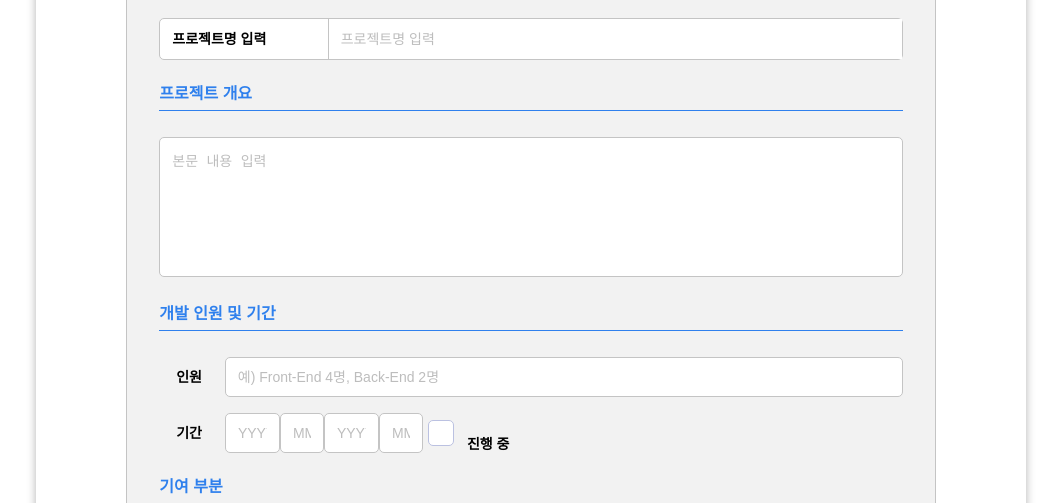
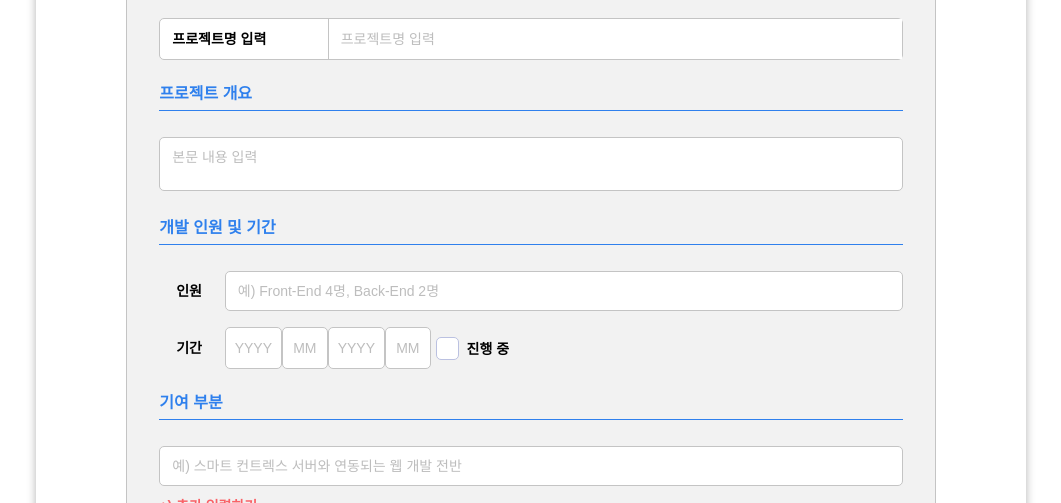
Before and after one commit to weniv/MAKE-RE, a React (Create React App) app: page / in a window 1280 px wide. Shown: the part 520-1023 px from the top of the page, without its empty margins (109-1170 px from the left). Built offline with nearby package versions, Linux system fonts and the light colour scheme.

Commit message:
style: commonStyles와 reset 기본 스타일 및 클래스 추가

```diff
--- a/src/components/Career/components/Inputs.jsx
+++ b/src/components/Career/components/Inputs.jsx
@@ -20,7 +20,7 @@ export default function Inputs() {
 const Period = () => {
   return (
     <div className={styles.deploy}>
-      <h4>기간</h4>
+      <h4 className="inputDescription">기간</h4>
       <input type="text" placeholder="예) 2019. 01. 01 ~ 2019. 01. 03" />
     </div>
   )
@@ -29,7 +29,7 @@ const Period = () => {
 const Company = () => {
   return (
     <div className={styles.company}>
-      <h4>회사명</h4>
+      <h4 className="inputDescription">회사명</h4>
       <input type="text" placeholder="예) 네이버 (NAVER) " />
     </div>
   )
--- a/src/components/Project/ProjectInput.module.css
+++ b/src/components/Project/ProjectInput.module.css
@@ -1,45 +1,16 @@
 /* common */
-/* div h3 {
+h3.subTitle {
   margin: 26px 0 26px;
   padding-bottom: 8px;
   font-weight: 700;
   font-size: 16px;
   color: var(--main-color);
   border-bottom: 1.4px solid var(--main-color);
-} */
+}
 
-/* div h4 {
+/* h4.inputDescription {
   font-size: 14px;
   font-weight: 700;
-} */
-
-/* div input {
-  height: 40px;
-  font-size: 14px;
-  border: 1px solid var(--border-color);
-  border-radius: 5px;
-}
-
-.cont form {
-  width: 92%;
-  height: auto;
-  margin: 0 auto;
-  margin-top: 36px;
-}
-
-textarea {
-  width: 100%;
-  height: 140px;
-  resize: none;
-  font-size: 14px;
-  border: 1px solid var(--border-color);
-  border-radius: 5px;
-  padding: 12px;
-}
-
-form input::placeholder,
-form textarea::placeholder {
-  color: var(--placeholder-color);
 } */
 
 /* main */
@@ -49,6 +20,13 @@ main .cont {
   border: 1px solid var(--border-color);
   border-radius: 5px;
   padding-bottom: 66px;
+}
+
+form.inputWrap {
+  width: 92%;
+  height: auto;
+  margin: 0 auto;
+  margin-top: 36px;
 }
 
 /* ProjectAlign */
@@ -121,6 +99,11 @@ main .cont {
   border-left: 1px solid var(--border-color);
 }
 
+/* ProjectOutline */
+textarea.oulineText {
+  height: 140px;
+}
+
 /* ProjectDetail */
 .peple {
   margin-bottom: 16px;
@@ -152,7 +135,10 @@ main .cont {
 }
 
 .period input {
+  box-sizing: content-box;
+  padding: 0;
   font-size: 14px;
+  text-align: center;
 }
 
 .period .year {
--- a/src/components/Project/components/Inputs.jsx
+++ b/src/components/Project/components/Inputs.jsx
@@ -12,7 +12,7 @@ export default function Inputs() {
       <ProjectAlign />
       <div className={styles.cont}>
         <ProjectHeader />
-        <form>
+        <form className={styles.inputWrap}>
           <ProjectTitle />
           <ProjectOutline />
           <ProjectDetail />
@@ -49,7 +49,7 @@ const ProjectHeader = () => {
 const ProjectTitle = () => {
   return (
     <div className={styles.projectTitle}>
-      <h4>프로젝트명 입력</h4>
+      <h4 className="inputDescription">프로젝트명 입력</h4>
       <input type="text" placeholder="프로젝트명 입력" />
     </div>
   )
@@ -58,8 +58,8 @@ const ProjectTitle = () => {
 const ProjectOutline = () => {
   return (
     <>
-      <h3>프로젝트 개요</h3>
-      <textarea placeholder="본문 내용 입력"></textarea>
+      <h3 className={styles.subTitle}>프로젝트 개요</h3>
+      <textarea className="oulineText" placeholder="본문 내용 입력"></textarea>
     </>
   )
 }
@@ -67,7 +67,7 @@ const ProjectOutline = () => {
 const People = () => {
   return (
     <div className={styles.peple}>
-      <h4>인원</h4>
+      <h4 className="inputDescription">인원</h4>
       <input type="text" placeholder="예) Front-End 4명, Back-End 2명" />
     </div>
   )
@@ -76,7 +76,7 @@ const People = () => {
 const Period = () => {
   return (
     <div className={styles.period}>
-      <h4>기간</h4>
+      <h4 className="inputDescription">기간</h4>
       <div>
         <input type="text" placeholder="YYYY" className={styles.year} />
         <input type="text" placeholder="MM" className={styles.month} />
@@ -91,7 +91,7 @@ const Period = () => {
 const ProjectDetail = () => {
   return (
     <>
-      <h3>개발 인원 및 기간</h3>
+      <h3 className={styles.subTitle}>개발 인원 및 기간</h3>
       <People />
       <Period />
     </>
@@ -101,7 +101,7 @@ const ProjectDetail = () => {
 const ProjectContribution = () => {
   return (
     <>
-      <h3>기여 부분</h3>
+      <h3 className={styles.subTitle}>기여 부분</h3>
       <div className={styles.contribution}>
         <input
           type="text"
@@ -118,7 +118,7 @@ const ProjectContribution = () => {
 const ProjectSkill = () => {
   return (
     <>
-      <h3>적용 기술</h3>
+      <h3 className={styles.subTitle}>적용 기술</h3>
       <div className={styles.skill}>
         <input type="text" placeholder="예) Java" />
         <button type="button" className="skillBtn ">
@@ -132,7 +132,7 @@ const ProjectSkill = () => {
 const GithubLink = () => {
   return (
     <>
-      <h3>깃허브 링크</h3>
+      <h3 className={styles.subTitle}>깃허브 링크</h3>
       <div className={styles.github}>
         <img src="" alt="" />
         <input type="url" />
@@ -144,7 +144,7 @@ const GithubLink = () => {
 const DeployLink = () => {
   return (
     <>
-      <h3>프로젝트 링크</h3>
+      <h3 className={styles.subTitle}>프로젝트 링크</h3>
       <div className={styles.deploy}>
         <img src="" alt="" />
         <input type="url" />
--- a/src/components/common.css
+++ /dev/null
@@ -1,43 +0,0 @@
-div h3 {
-  margin: 26px 0 26px;
-  padding-bottom: 8px;
-  font-weight: 700;
-  font-size: 16px;
-  color: var(--main-color);
-  border-bottom: 1.4px solid var(--main-color);
-}
-
-div h4 {
-  font-size: 14px;
-  font-weight: 700;
-}
-
-div input {
-  height: 40px;
-  font-size: 14px;
-  border: 1px solid var(--border-color);
-  border-radius: 5px;
-  padding: 12px;
-}
-
-form {
-  width: 92%;
-  height: auto;
-  margin: 0 auto;
-  margin-top: 36px;
-}
-
-textarea {
-  width: 100%;
-  height: 140px;
-  resize: none;
-  font-size: 14px;
-  border: 1px solid var(--border-color);
-  border-radius: 5px;
-  padding: 12px;
-}
-
-input::placeholder,
-textarea::placeholder {
-  color: var(--placeholder-color);
-}
--- a/src/index.jsx
+++ b/src/index.jsx
@@ -2,7 +2,6 @@ import React from 'react'
 import ReactDOM from 'react-dom/client'
 import App from './app/App'
 import './styles/reset.css'
-import './components/common.css'
 import './styles/commonStyles.css'
 
 const root = ReactDOM.createRoot(document.getElementById('root'))
--- a/src/styles/commonStyles.css
+++ b/src/styles/commonStyles.css
@@ -150,3 +150,31 @@ input[type='radio'] {
     --s: 0.5;
   }
 }
+
+/* 기본 스타일 적용 */
+input {
+  height: 40px;
+  font-size: 14px;
+  border: 1px solid var(--border-color);
+  border-radius: 5px;
+  padding: 12px;
+}
+
+textarea {
+  width: 100%;
+  resize: none;
+  font-size: 14px;
+  border: 1px solid var(--border-color);
+  border-radius: 5px;
+  padding: 12px;
+}
+
+input::placeholder,
+textarea::placeholder {
+  color: var(--placeholder-color);
+}
+
+.inputDescription {
+  font-size: 14px;
+  font-weight: 700;
+}
--- a/src/styles/reset.css
+++ b/src/styles/reset.css
@@ -57,6 +57,7 @@ form,
 label,
 legend,
 table,
+textarea,
 caption,
 tbody,
 tfoot,
```
